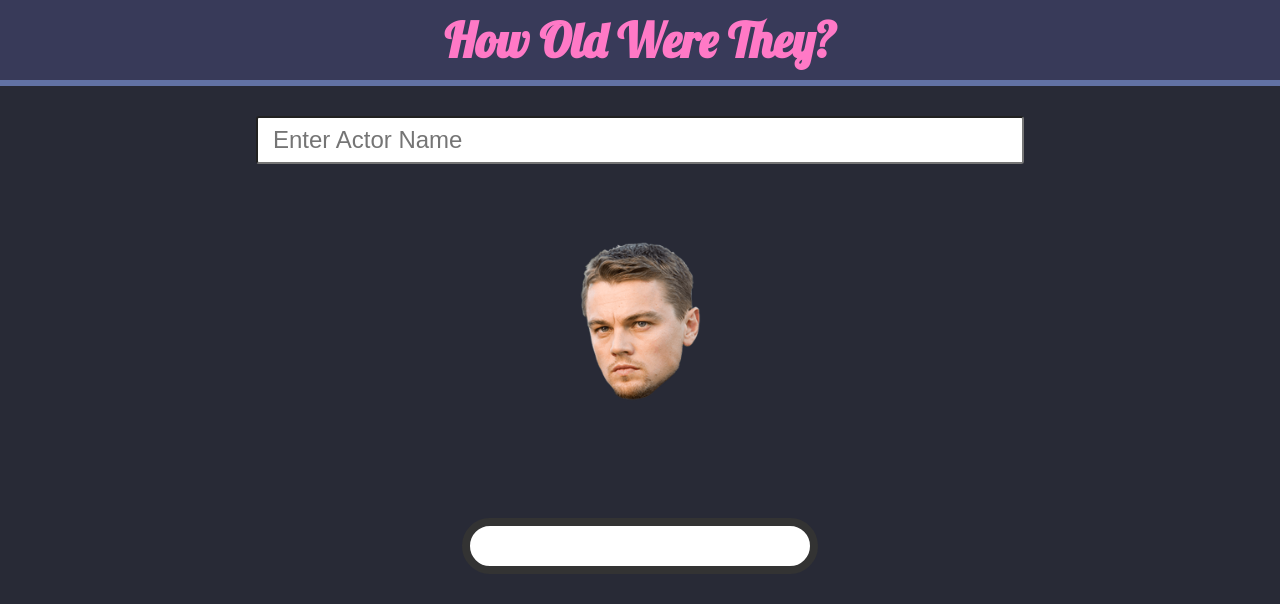
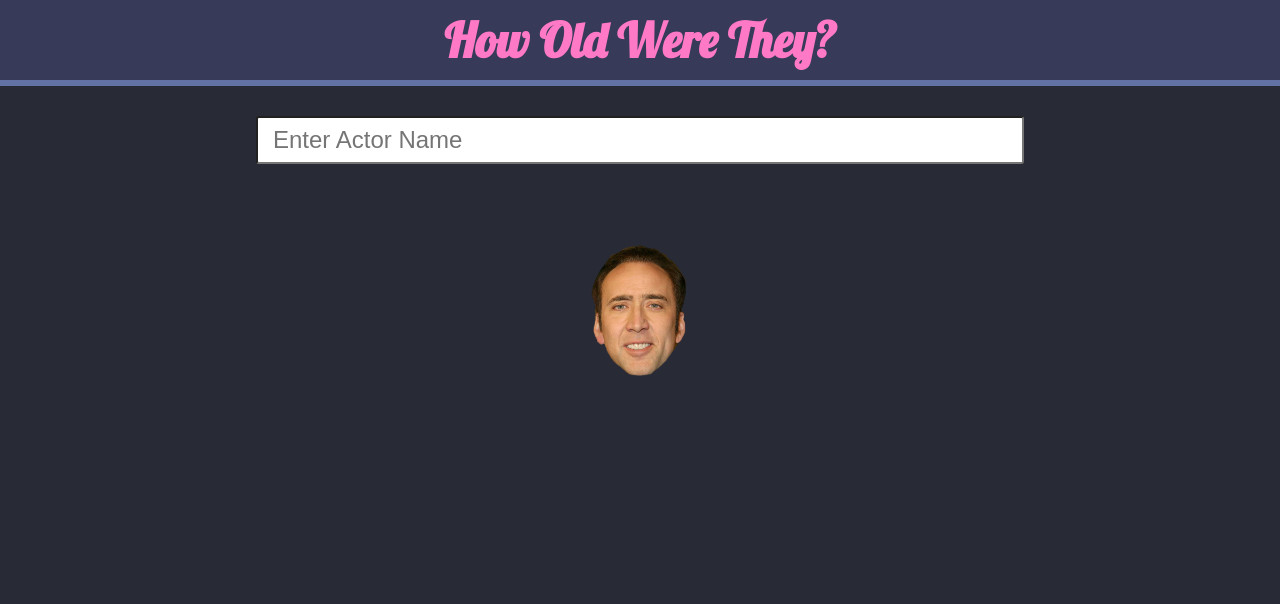
Before and after one commit to JKaram/How-Old-Were-They, a React (Create React App) app: page / in a window 1280 px wide. Shown: the top 604 px of the page. Built offline with nearby package versions, Linux system fonts and the light colour scheme.

Commit message:
add Utils and Random face

```diff
--- a/src/App.js
+++ b/src/App.js
@@ -2,7 +2,8 @@ import React, { useState } from "react";
 import axios from "axios";
 import debounce from "lodash/debounce";
 import styled, { createGlobalStyle, ThemeProvider } from "styled-components";
-import Leo from "images/leo-face.png";
+
+import { RandomFace } from "utils/index";
 
 import {
   PageLayout,
@@ -113,9 +114,9 @@ function App() {
           }}
         />
 
-        {!loading && !results.length && <Face src={Leo} />}
+        {!loading && !results.length && <Face src={RandomFace} />}
         {loading ? (
-          <Loading src={Leo} />
+          <Loading src={RandomFace} />
         ) : (
           <SearchResults>
             {results.slice(0, 10).map((actor) => {
@@ -130,7 +131,6 @@ function App() {
                 />
               );
             })}
-            <Message />
           </SearchResults>
         )}
       </PageLayout>
--- /dev/null
+++ b/src/utils/FaceGenerator.js
@@ -0,0 +1,13 @@
+import Leo from "images/leo-face.png";
+import Smith from "images/smith-face.png";
+import Cage from "images/cage-face.png";
+
+let faces = [Leo, Smith, Cage];
+
+function GenerateFace(faces) {
+  return faces[Math.floor(Math.random() * faces.length)];
+}
+const RandomFace = GenerateFace(faces);
+console.log(RandomFace, "Random");
+
+export { RandomFace };
--- /dev/null
+++ b/src/utils/index.js
@@ -0,0 +1 @@
+export * from "./FaceGenerator";
```
Also changed, not shown: public/manifest.json, src/images/cage-face.png (added), src/images/smith-face.png (added).
